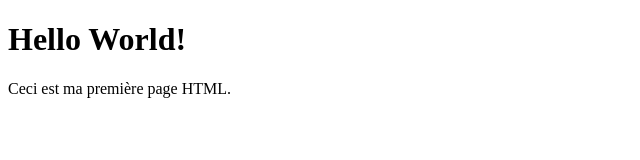
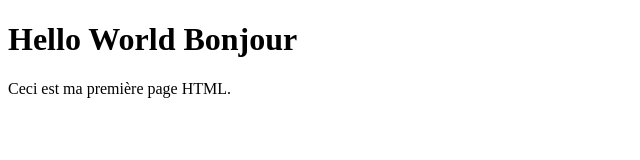
Before and after one commit to UserCollege/git-test, a plain HTML site: page INDEX.html in a window 1280 px wide. Shown: the whole page, without its empty margins (0-640 px from the left). Drawn offline with Linux system fonts and the light colour scheme.

Commit message:
Update INDEX.html

```diff
--- a/INDEX.html
+++ b/INDEX.html
@@ -6,7 +6,7 @@
     <title>Ma Première Page</title>
 </head>
 <body>
-    <h1>Hello World!</h1>
+    <h1>Hello World Bonjour</h1>
     <p>Ceci est ma première page HTML.</p>
 </body>
 </html>
```
